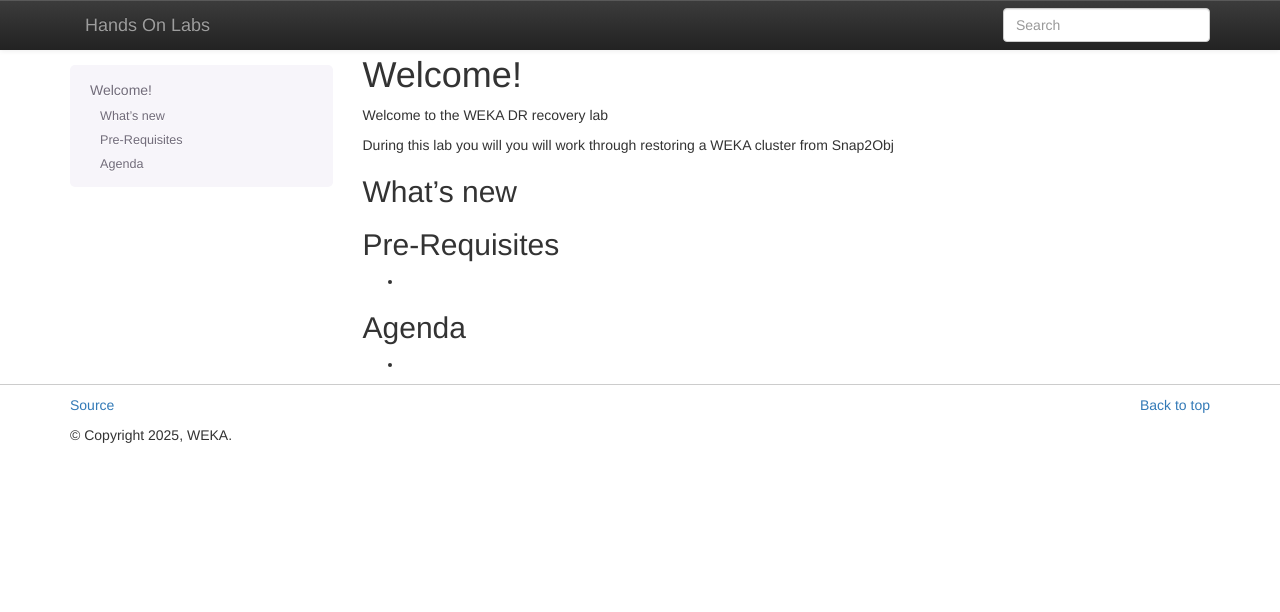
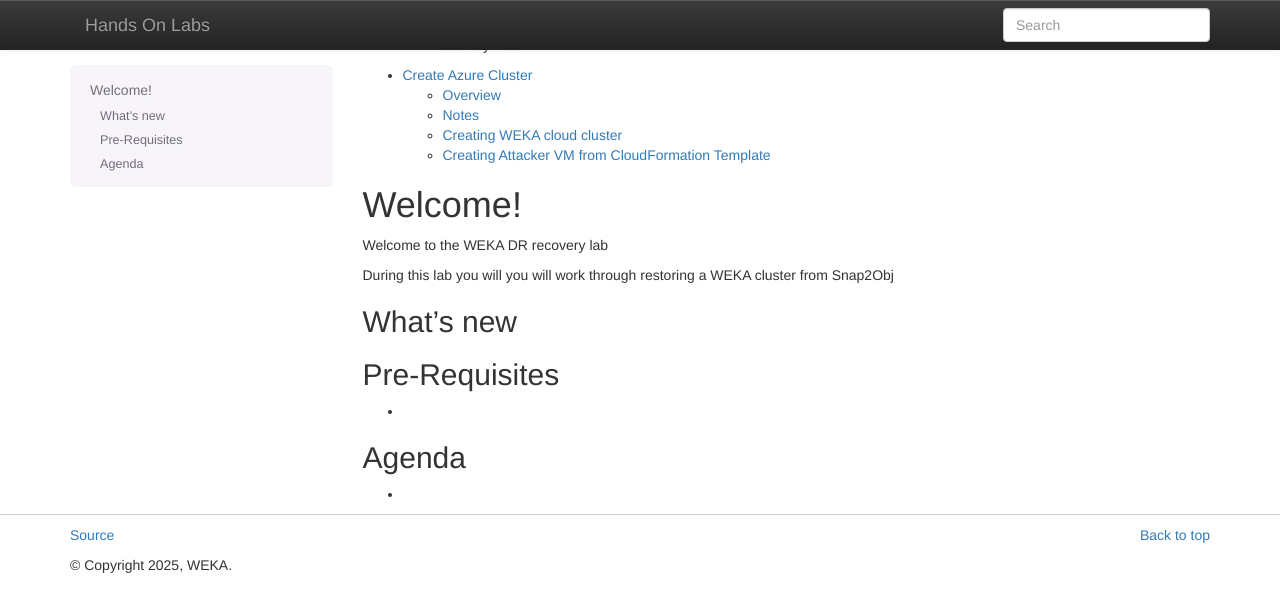
Before and after one commit to bmp-dot/template, a Sphinx documentation site: the page built from source/index.rst, in a window 1280 px wide. Shown: the top 612 px of the page. Built offline with Sphinx 7.4.7, drawn with Linux system fonts in a browser that asks for light colours; nearby versions of some CDN libraries; part of the change alters nothing that is shown.

```diff
--- a/source/index.rst
+++ b/source/index.rst
@@ -6,14 +6,18 @@
 
 .. toctree::
    :maxdepth: 2
-   :caption: WEKA DR Recovery Lab_2
+   :caption: WEKA DR Recovery Lab
    :name: _weka_dr_recovery_lab
-   :hidden:
 
-   WEKA DR Recovery Lab <build_attacker_vm_ami/build_attacker_vm_ami>
-   Grafana Lab <grafana_lab/grafana_lab>
+   build_attacker_vm_ami/build_attacker_vm_ami
 
 
+.. toctree::
+   :maxdepth: 2
+   :caption: Grafana Lab
+   :name: _grafana_lab
+
+   grafana_lab/grafana_lab
 
 .. _welcome:
 
```
